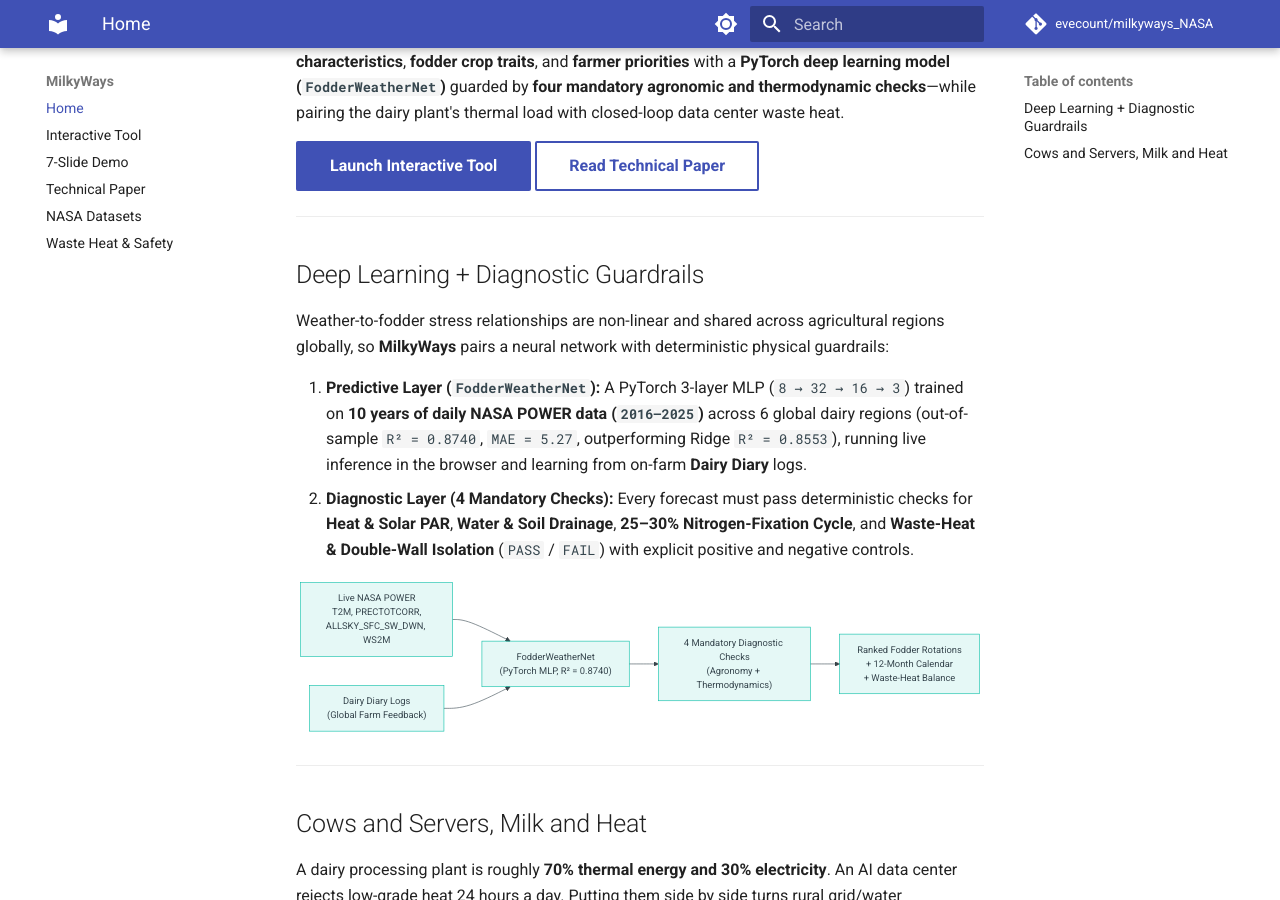
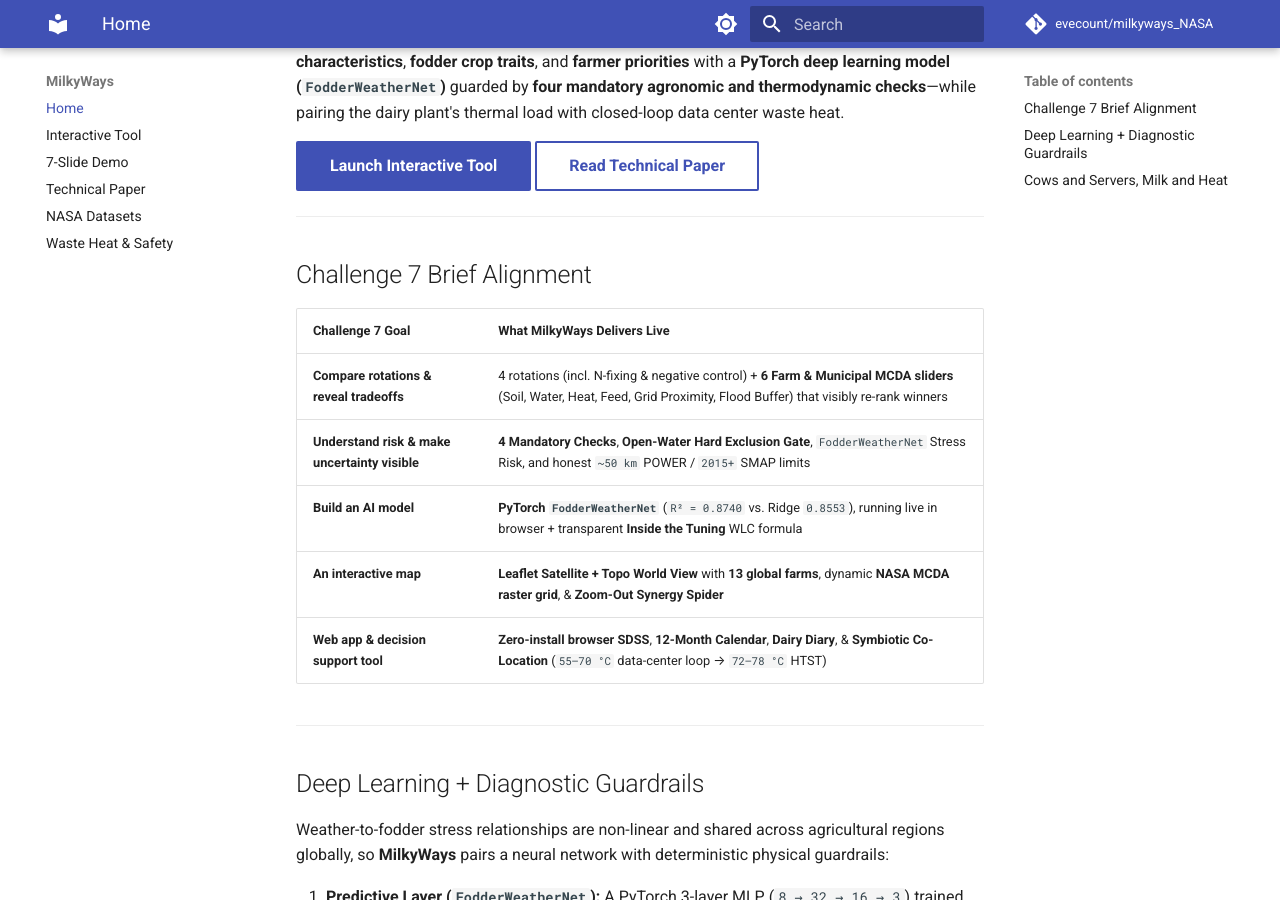
Before and after one commit to evecount/milkyways_NASA, an MkDocs documentation site: the page built from docs/index.md, in a window 1280 px wide and 900 px high, scrolled down 291 px. Built offline with MkDocs 1.6.1 and Material for MkDocs 9.7.7, drawn with Linux system fonts in a browser that asks for light colours; comment, search, counter and statistics services are not loaded.

Commit message:
Add Challenge 7 Brief Alignment table and live links to README and Project Home

```diff
--- a/docs/index.md
+++ b/docs/index.md
@@ -8,6 +8,18 @@
 
 [Launch Interactive Tool](app/index.html){ .md-button .md-button--primary }
 [Read Technical Paper](paper.md){ .md-button }
+
+---
+
+## Challenge 7 Brief Alignment
+
+| Challenge 7 Goal | What **MilkyWays** Delivers Live |
+| :--- | :--- |
+| **Compare rotations & reveal tradeoffs** | 4 rotations (incl. N-fixing & negative control) + **6 Farm & Municipal MCDA sliders** (Soil, Water, Heat, Feed, Grid Proximity, Flood Buffer) that visibly re-rank winners |
+| **Understand risk & make uncertainty visible** | **4 Mandatory Checks**, **Open-Water Hard Exclusion Gate**, `FodderWeatherNet` Stress Risk, and honest `~50 km` POWER / `2015+` SMAP limits |
+| **Build an AI model** | **PyTorch `FodderWeatherNet`** (`R² = 0.8740` vs. Ridge `0.8553`), running live in browser + transparent **Inside the Tuning** WLC formula |
+| **An interactive map** | **Leaflet Satellite + Topo World View** with **13 global farms**, dynamic **NASA MCDA raster grid**, & **Zoom-Out Synergy Spider** |
+| **Web app & decision support tool** | **Zero-install browser SDSS**, **12-Month Calendar**, **Dairy Diary**, & **Symbiotic Co-Location** (`55–70 °C` data-center loop → `72–78 °C` HTST) |
 
 ---
 
```
Also changed, not shown: README.md (+15 -1 lines).
